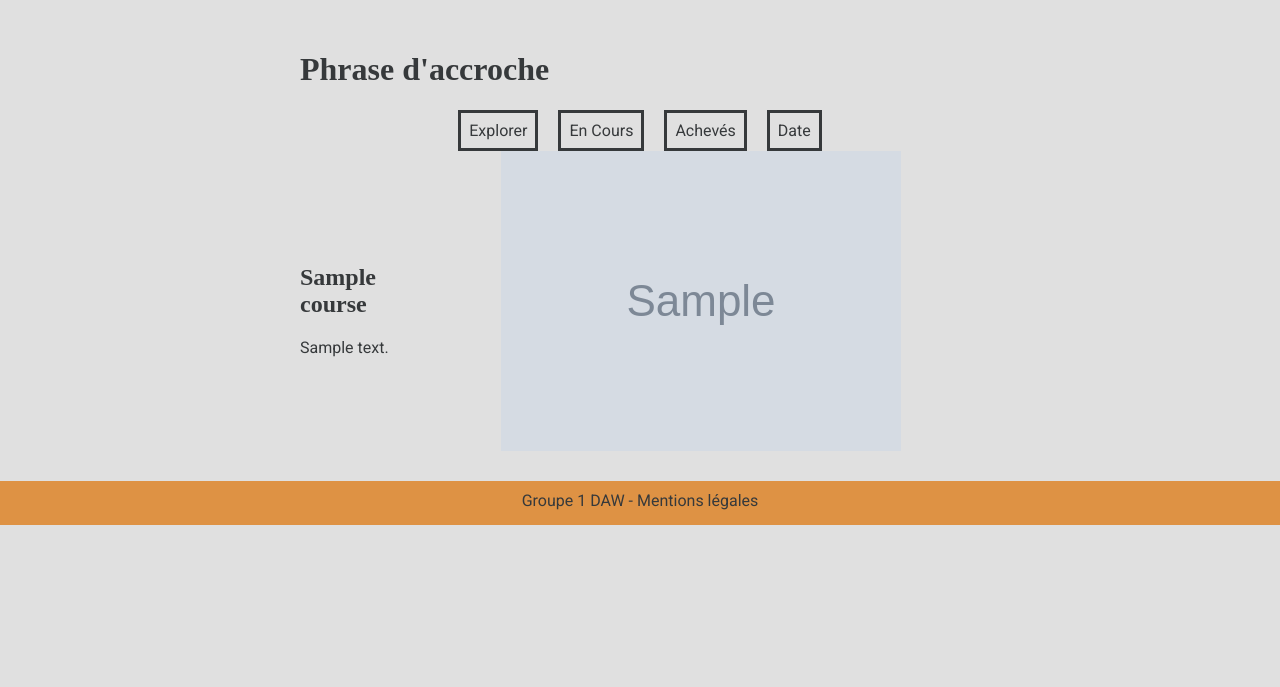
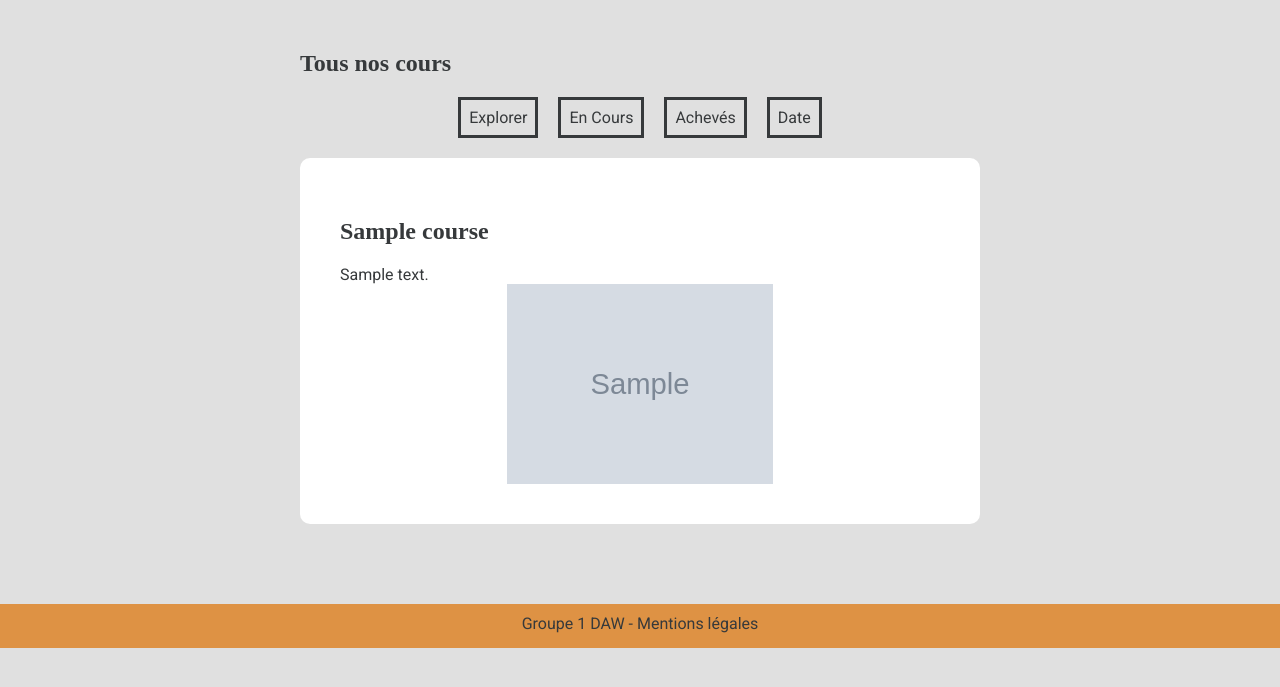
Before and after one commit to thomasbenas/DAW, a PHP site: the page made by src/views/cours/index.php in a window 1280 px wide. Shown: the top 687 px of the page. Run offline with PHP 8.4, Linux system fonts and the light colour scheme; the template is opened without the code that fills it: most values are stand-ins (such as "Sample title", 1, 10 or a date in 2020); grey boxes marked "Sample" are stand-in pictures; some libraries are stand-ins or nearby versions; some web fonts are replaced.

Commit message:
[style] index del la page des cours

```diff
--- a/assets/css/style.css
+++ b/assets/css/style.css
@@ -68,10 +68,6 @@ a:hover{
     margin: 0 10px;
 }
 
-
-
-
-
 .button-fill{
     background-color: var(--main-color-dark);
     margin: 0 10px;
@@ -99,6 +95,7 @@ a:hover{
     display: flex;
     flex-direction: column;
     justify-content: space-around;
+    margin-top: 20px;
 }
 
 .list{
@@ -180,6 +177,18 @@ a:hover{
     object-fit: contain;
 }
 
+.list-cours{
+    background-color: white;
+    margin-bottom: 50px;
+    padding: 40px;
+    display: block;
+    border-radius: 10px;
+}
+
+.list-cours > img{
+    height: 200px;
+}
+
 /* /// Marge / Chapitre  /// */
 .pagechapitre{
     display: grid;
--- a/src/views/cours/index.php
+++ b/src/views/cours/index.php
@@ -1,5 +1,5 @@
 <div class="container">
-    <h1>Phrase d'accroche</h1>
+    <h2>Tous nos cours</h2>
 
     <div class="buttons">
         <div class="button">
@@ -15,10 +15,11 @@
             <div class="button-content">Date</div>
         </div>
     </div>
+
     <div class="lists">
         <?php /** @var array $courses */
         foreach ($courses as $cours): ?>
-            <div class="list">
+            <div class="list-cours">
                 <div class="list-text">
                     <h2><a href="cours/voir/<?= $cours['slug'] ?>"><?= $cours['name'] ?></a></h2>
                     <span><?= $cours['summary'] ?></span>
```
